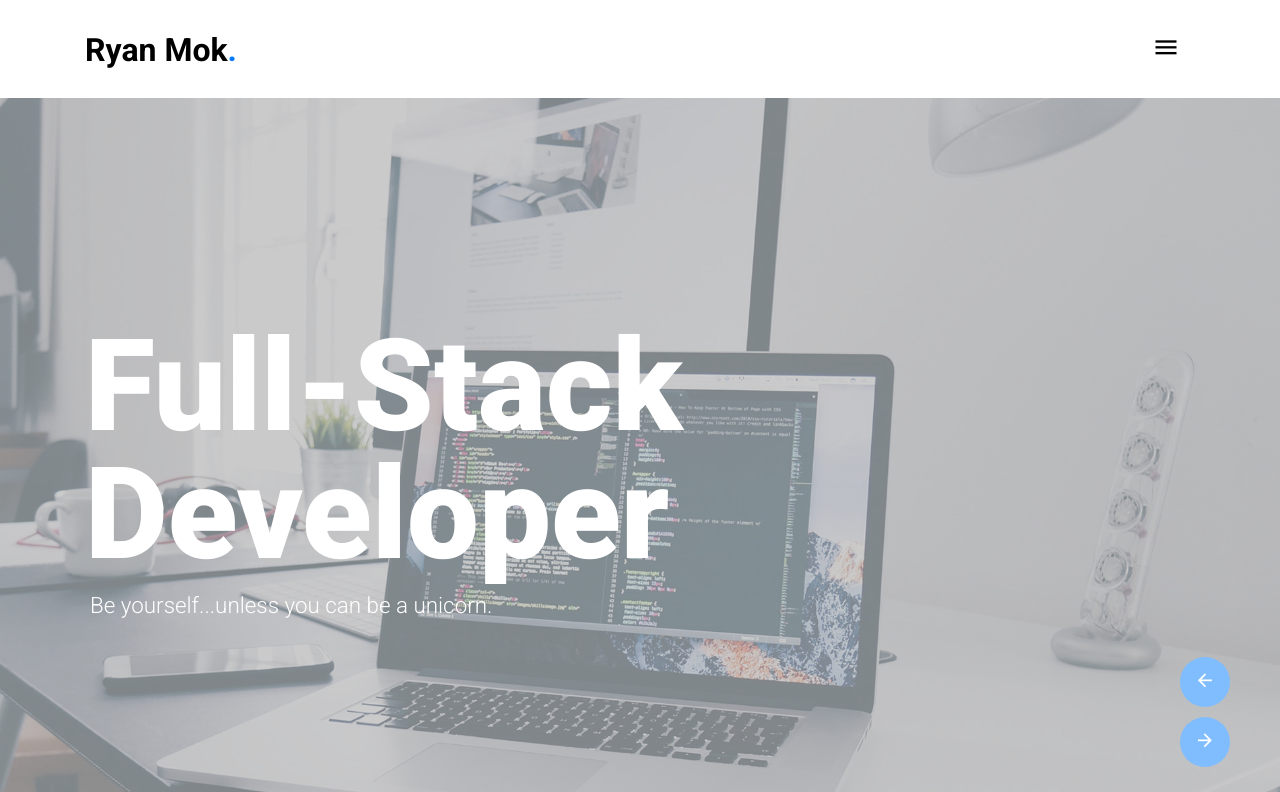
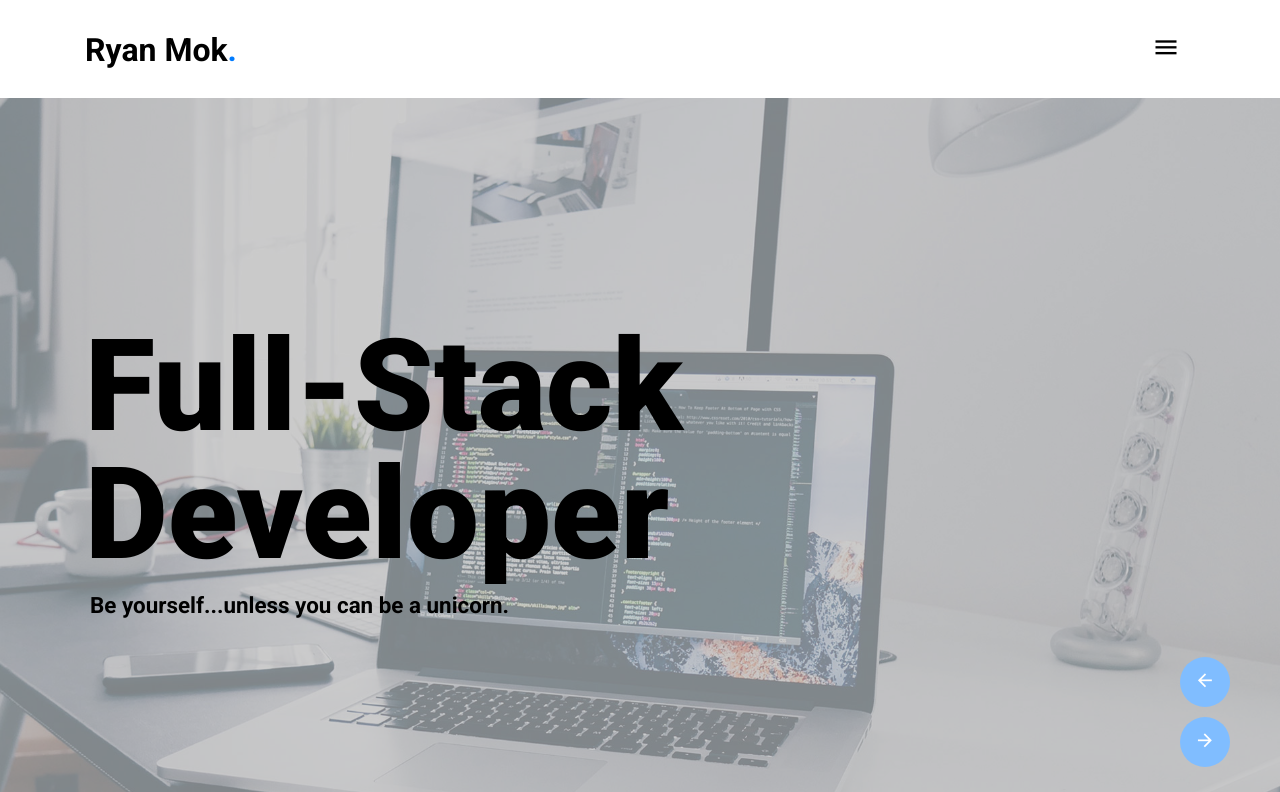
Before and after one commit to mokryan2/Portfolio, a plain HTML site: page index.html in a window 1280 px wide. Shown: the top 792 px of the page. Drawn offline with Linux system fonts and the light colour scheme; files whose address does not match are found by name.

Commit message:
Changed font color for heading

```diff
--- a/css/style.css
+++ b/css/style.css
@@ -591,12 +591,13 @@ h1, h2, h3, h4, h5, h6 {
     z-index: 3;
     position: relative; }
     .site-blocks-cover .intro .heading h1 {
-      color: #fff; }
+      color: black; }
     @media (max-width: 991.98px) {
       .site-blocks-cover .intro .heading {
         margin-left: 0; } }
     .site-blocks-cover .intro .text p {
-      color: #fff; }
+      color: black;
+      font-weight: bold; }
     @media (max-width: 991.98px) {
       .site-blocks-cover .intro .text {
         padding-left: 0; } }
```
